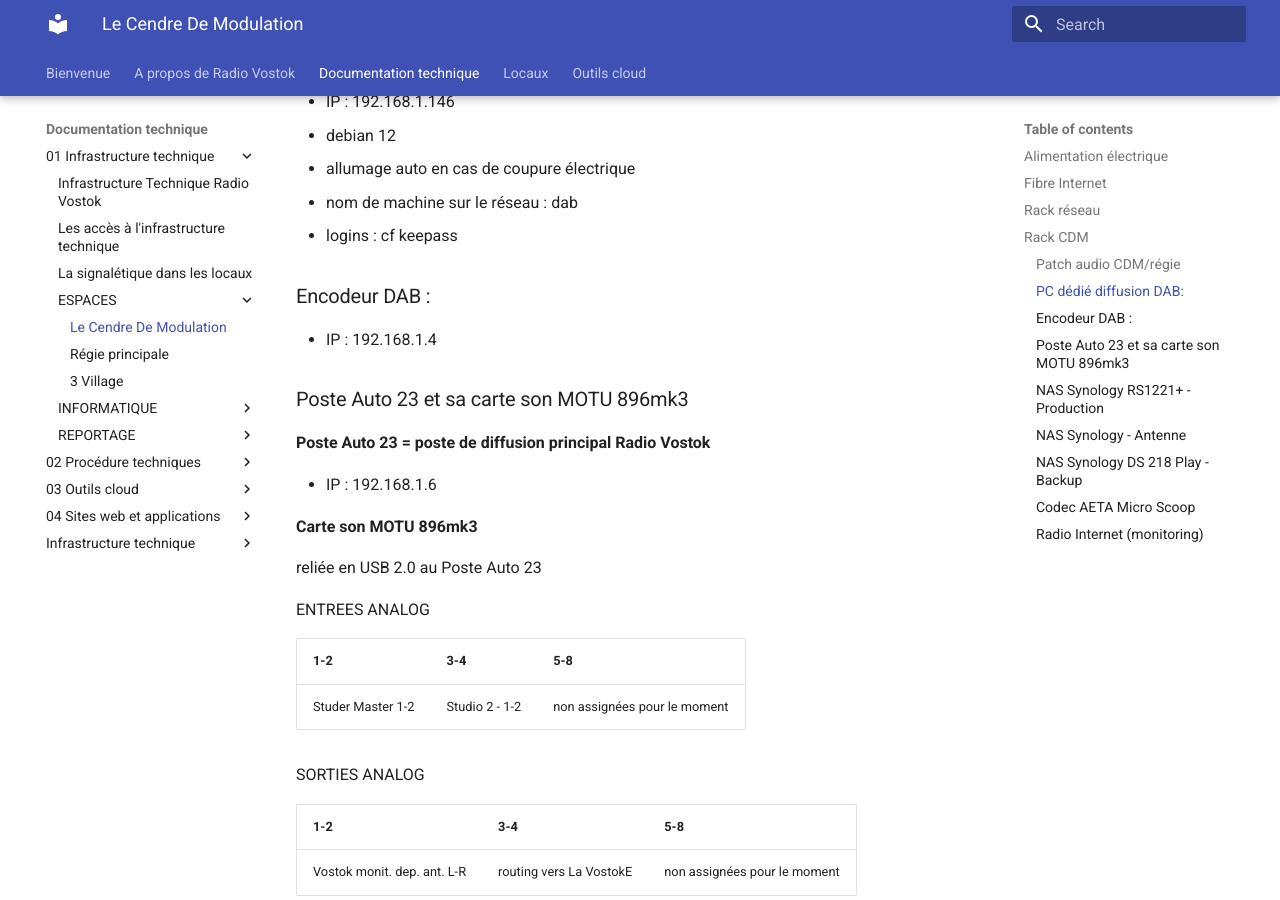
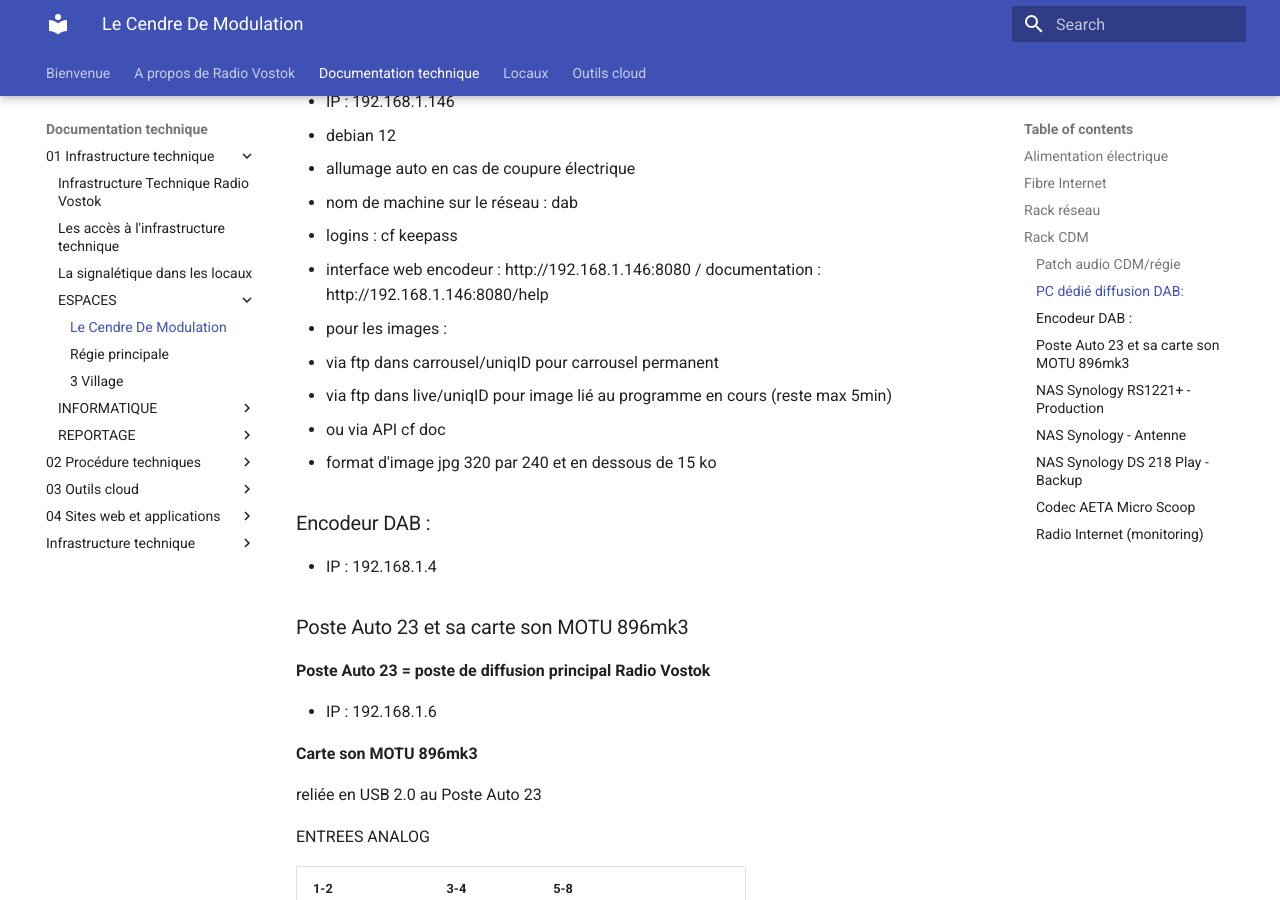
Before and after one commit to Le-Parloir/Vostok-Documentation, an MkDocs documentation site: the page built from docs/Documentation technique/01 - Infrastructure technique/ESPACES/1 - CDM.md, in a window 1280 px wide and 900 px high, scrolled down 2197 px. Built offline with MkDocs 1.6.1 and Material for MkDocs 9.7.7, drawn with Linux system fonts in a browser that asks for light colours.

Commit message:
update encoder documentation

```diff
--- a/docs/Documentation technique/01 - Infrastructure technique/ESPACES/1 - CDM.md
+++ b/docs/Documentation technique/01 - Infrastructure technique/ESPACES/1 - CDM.md
@@ -97,6 +97,12 @@ SORTIES
 - allumage auto en cas de coupure électrique
 - nom de machine sur le réseau : dab
 - logins : cf  keepass
+- interface web encodeur : http://192.168.1.146:8080 / documentation : http://192.168.1.146:8080/help
+- pour les images :
+  - via ftp dans carrousel/uniqID pour carrousel permanent
+  - via ftp dans live/uniqID pour image lié au programme en cours (reste max 5min)
+  - ou via API cf doc
+  - format d'image jpg 320 par 240 et en dessous de 15 ko
 
 ### Encodeur DAB :
 
```
